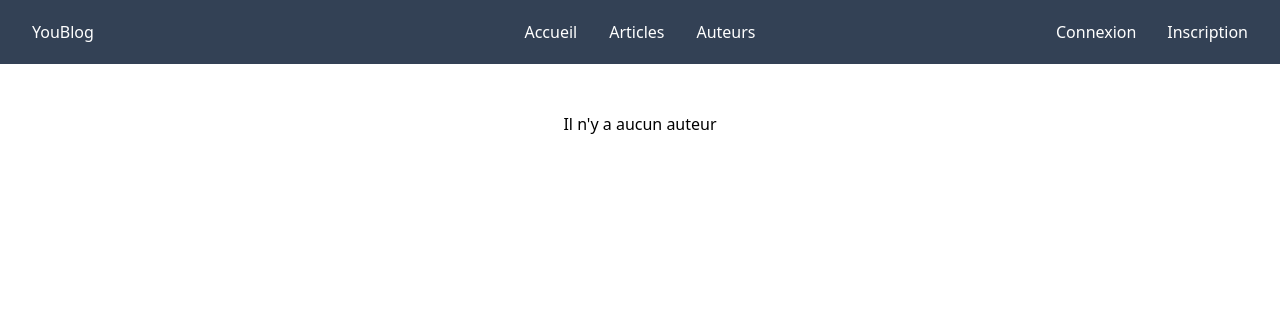
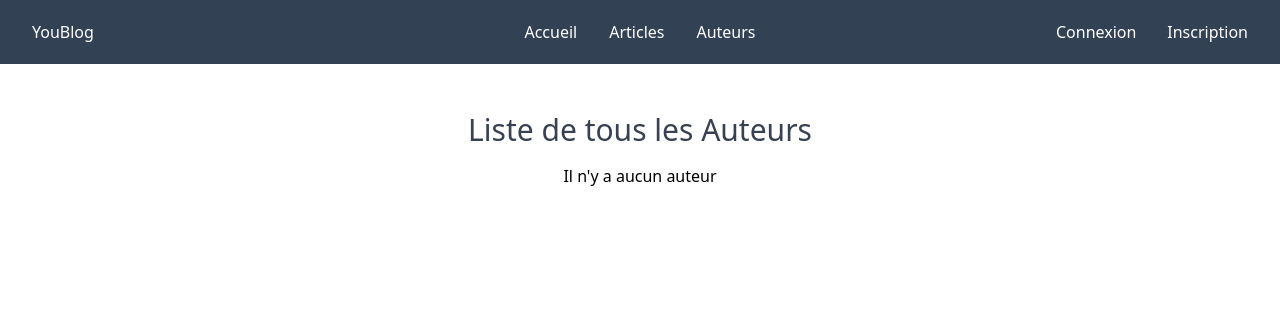
Before and after one commit to abstractHunter/youBlog, a Django app: page /authors/ in a window 1280 px wide. Shown: the top 324 px of the page. Run offline with Django 4.2, Linux system fonts and the light colour scheme; style sheets or scripts are compiled from the project's sources; some libraries are stand-ins or nearby versions.

Commit message:
c051 | update templates | add title to author list, post list and post form templates

```diff
--- a/templates/blog/author_list.html
+++ b/templates/blog/author_list.html
@@ -3,7 +3,9 @@
 {% block title %} Auteurs {% endblock %}
 
 {% block content %}
-    <div class="w-full flex flex-wrap justify-center md:p-12">
+<section class="flex flex-col items-center">
+    <h2 class="text-3xl text-gray-700 mt-12">Liste de tous les Auteurs</h2>
+    <div class="w-full flex flex-wrap justify-center md:px-12 md:pt-4">
         {% for author in authors %}
             <div class="w-80 my-8 flex flex-col border rounded-2xl bg-slate-200 p-1 md:m-4">
                 <div class="w-full h-60 mb-2">
@@ -20,4 +22,5 @@
             <p>Il n'y a aucun auteur</p>
         {% endfor %}
     </div>
+</section>
 {% endblock %}
--- a/templates/blog/post_form.html
+++ b/templates/blog/post_form.html
@@ -27,6 +27,8 @@
 
 
 {% block content %}
+  <section class="flex flex-col items-center">
+    <h2 class="text-3xl text-gray-700 mt-12">Créer un nouvel Article</h2>
     <div class="w-full p-4">
       <form method="post" enctype="multipart/form-data" class="flex flex-col w-full items-center">
         {% csrf_token %}
@@ -65,4 +67,5 @@
         <button type="submit" class="bg-blue-500 text-white rounded-md p-2 mt-10 w-40">Enregistrer</button>
       </form>
     </div>
+  </section>
 {% endblock %}
--- a/templates/blog/post_list.html
+++ b/templates/blog/post_list.html
@@ -3,7 +3,9 @@
 {% block title %} Articles {% endblock %}
 
 {% block content %}
-    <div class="w-full flex flex-wrap justify-center md:p-12">
+<section class="flex flex-col items-center">
+    <h2 class="text-3xl text-gray-700 mt-12">Liste de tous les Articles</h2>
+    <div class="w-full flex flex-wrap justify-center md:px-12 md:pt-4">
         {% for post in post_list %}
             <div class="w-80 my-8 flex flex-col border rounded-2xl bg-slate-200 p-1 md:m-4">
                 <div class="w-full h-40 mb-2">
```
Lines whose indentation alone changed are shown as unchanged.
